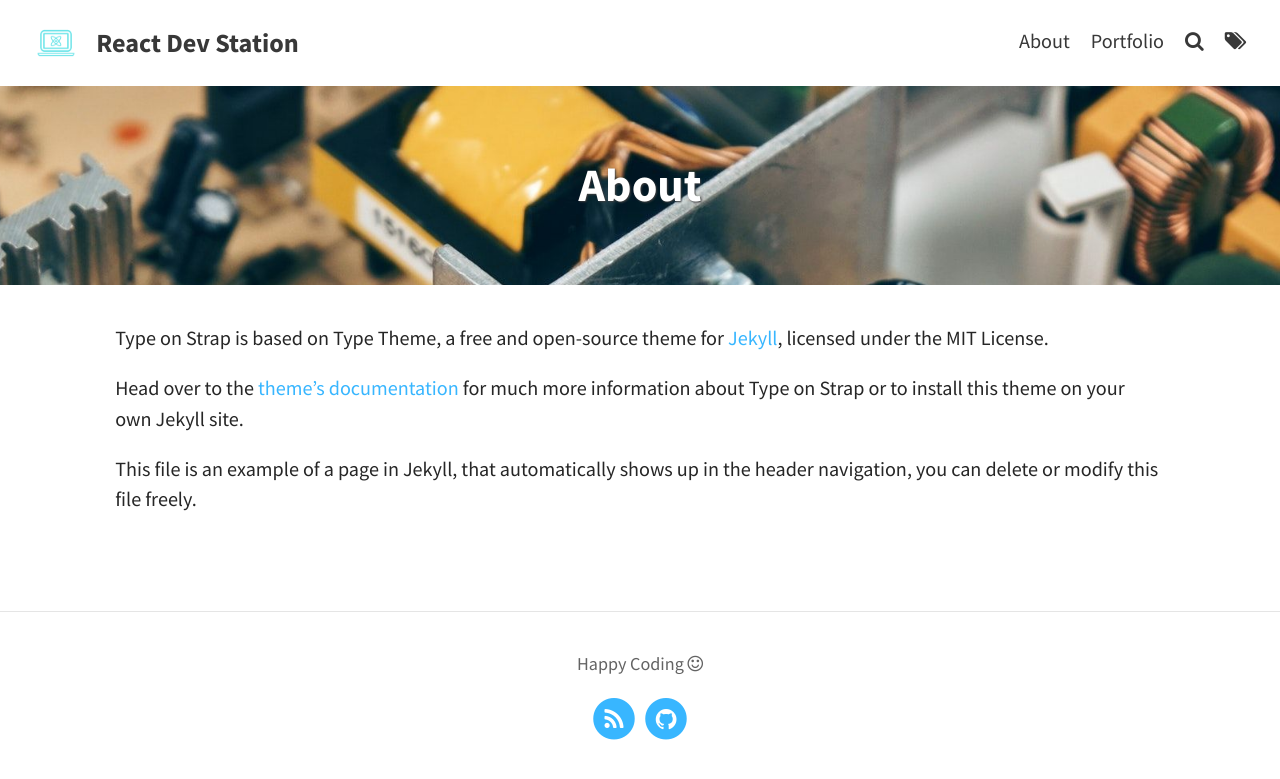
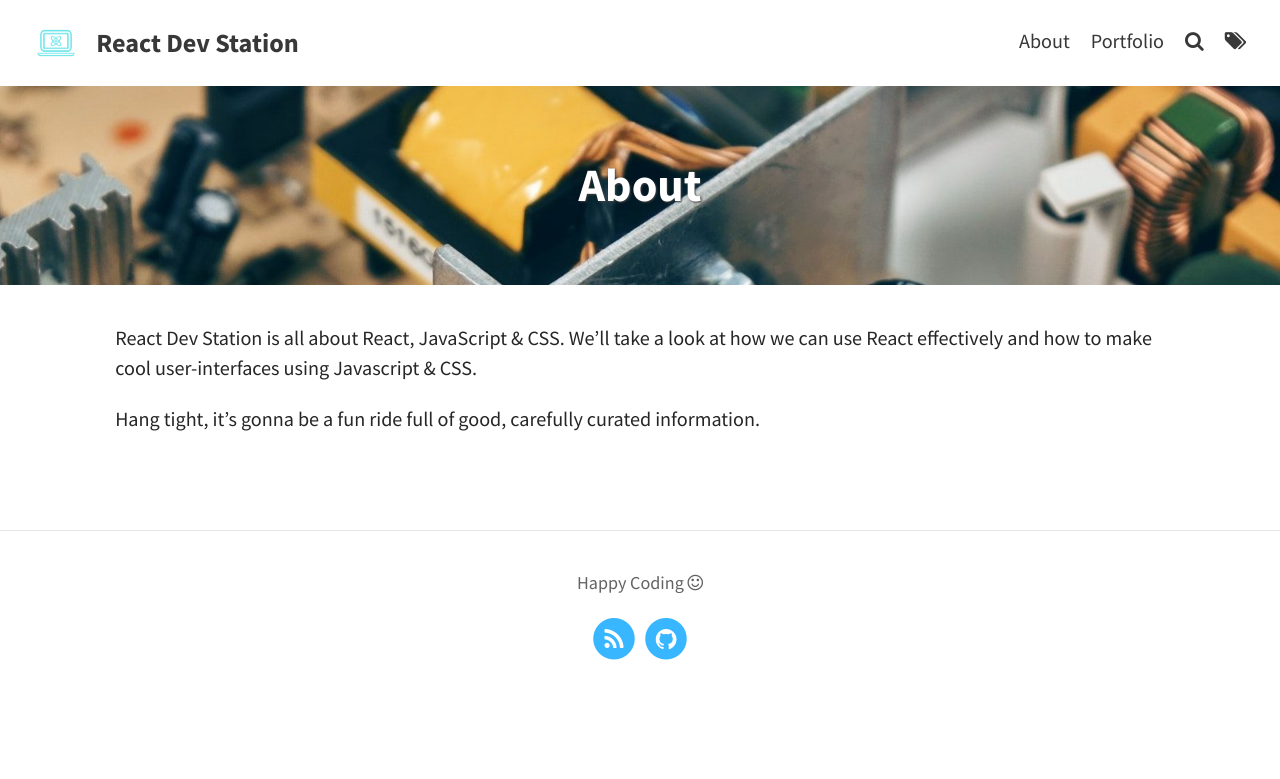
Before and after one commit to reactdevstation/reactdevstation.github.io, a Jekyll site: the page built from pages/about.md, in a window 1280 px wide. Shown: the top 779 px of the page. Built offline with Jekyll 4.4.1, drawn with Linux system fonts in a browser that asks for light colours.

Commit message:
Update about.md

```diff
--- a/pages/about.md
+++ b/pages/about.md
@@ -5,8 +5,6 @@ permalink: /about/
 feature-img: "assets/img/pexels/circuit.jpeg"
 ---
 
-Type on Strap is based on Type Theme, a free and open-source theme for [Jekyll](http://jekyllrb.com/), licensed under the MIT License.
+React Dev Station is all about React, JavaScript & CSS. We'll take a look at how we can use React effectively and how to make cool user-interfaces using Javascript & CSS.
 
-Head over to the [theme's documentation](https://github.io/sylhare/Type-on-Strap) for much more information about Type on Strap or to install this theme on your own Jekyll site.
-
-This file is an example of a page in Jekyll, that automatically shows up in the header navigation, you can delete or modify this file freely.
+Hang tight, it's gonna be a fun ride full of good, carefully curated information.
```
